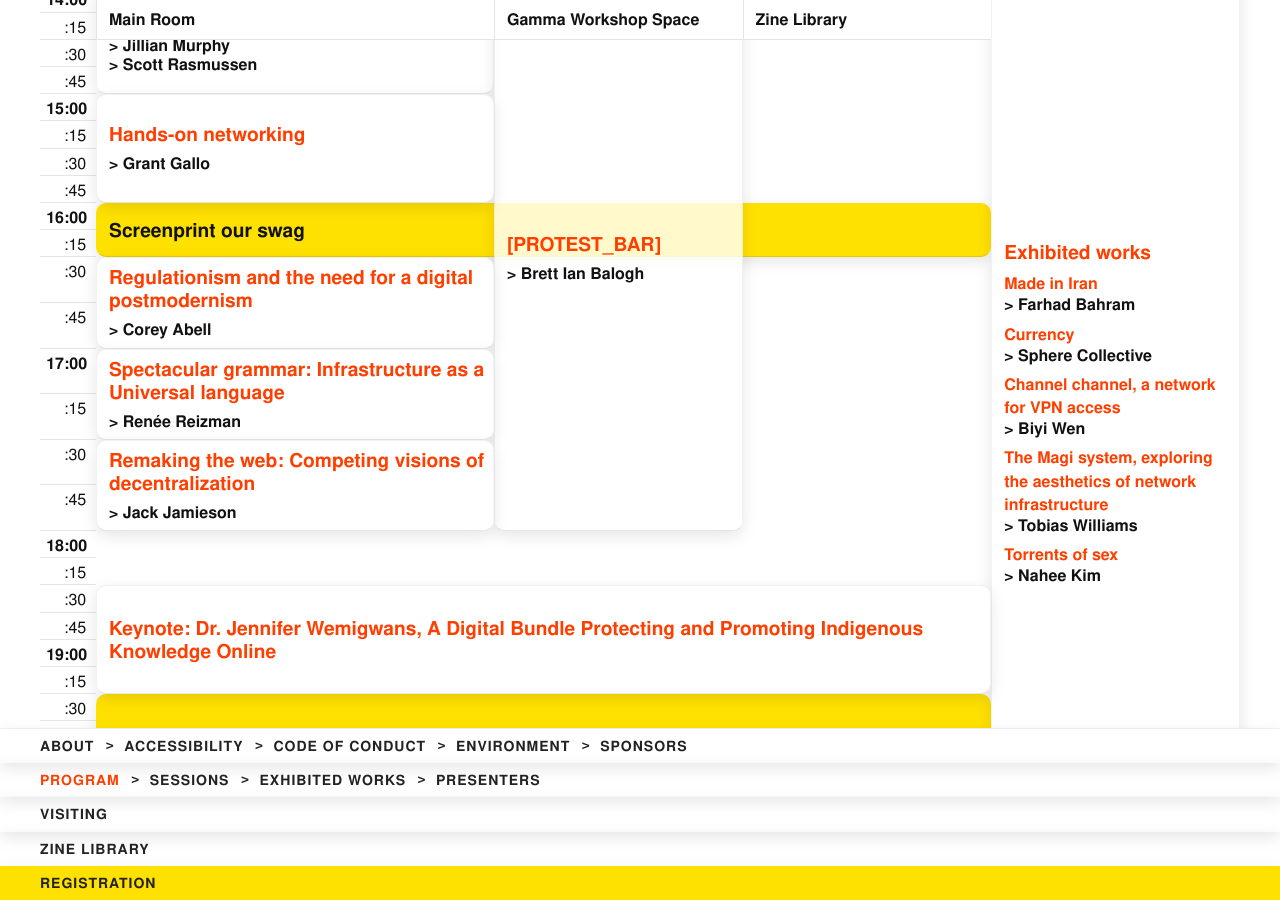
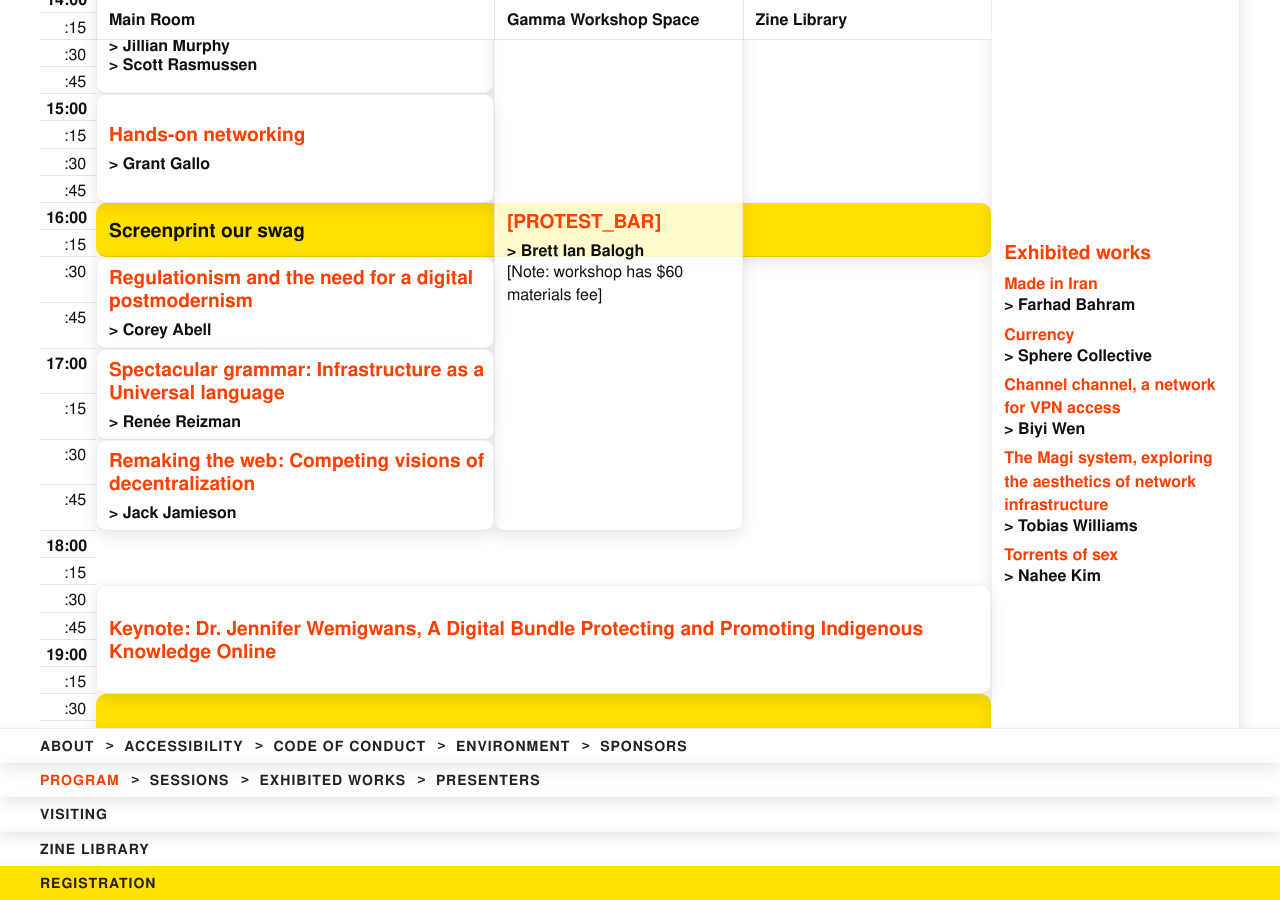
Before and after one commit to ournetworks/ournetworks.ca, a Jekyll site: the page built from program.md, in a window 1280 px wide and 900 px high, scrolled down 660 px. Built offline with Jekyll 4.4.1, drawn with Linux system fonts in a browser that asks for light colours.

Commit message:
add materials fee note

```diff
--- a/program.md
+++ b/program.md
@@ -62,7 +62,7 @@ fullWidth: true
   <td>14</td>
   <td>:00</td>
   <td colspan="1" rowspan="4" class="session-block session-{% include session-type.html session-id=19036 %}">{% include session.html year=2019 session-id=19036 %}</td>
-  <td colspan="1" rowspan="16" class="session-block session-{% include session-type.html session-id=19018 %} overlap">{% include session.html year=2019 session-id=19018 %}</td>
+  <td colspan="1" rowspan="16" class="session-block session-{% include session-type.html session-id=19018 %} overlap">{% include session.html year=2019 session-id=19018 %}[Note: workshop has $60 materials fee]</td>
 </tr>
 <tr>
   <td></td>
```
